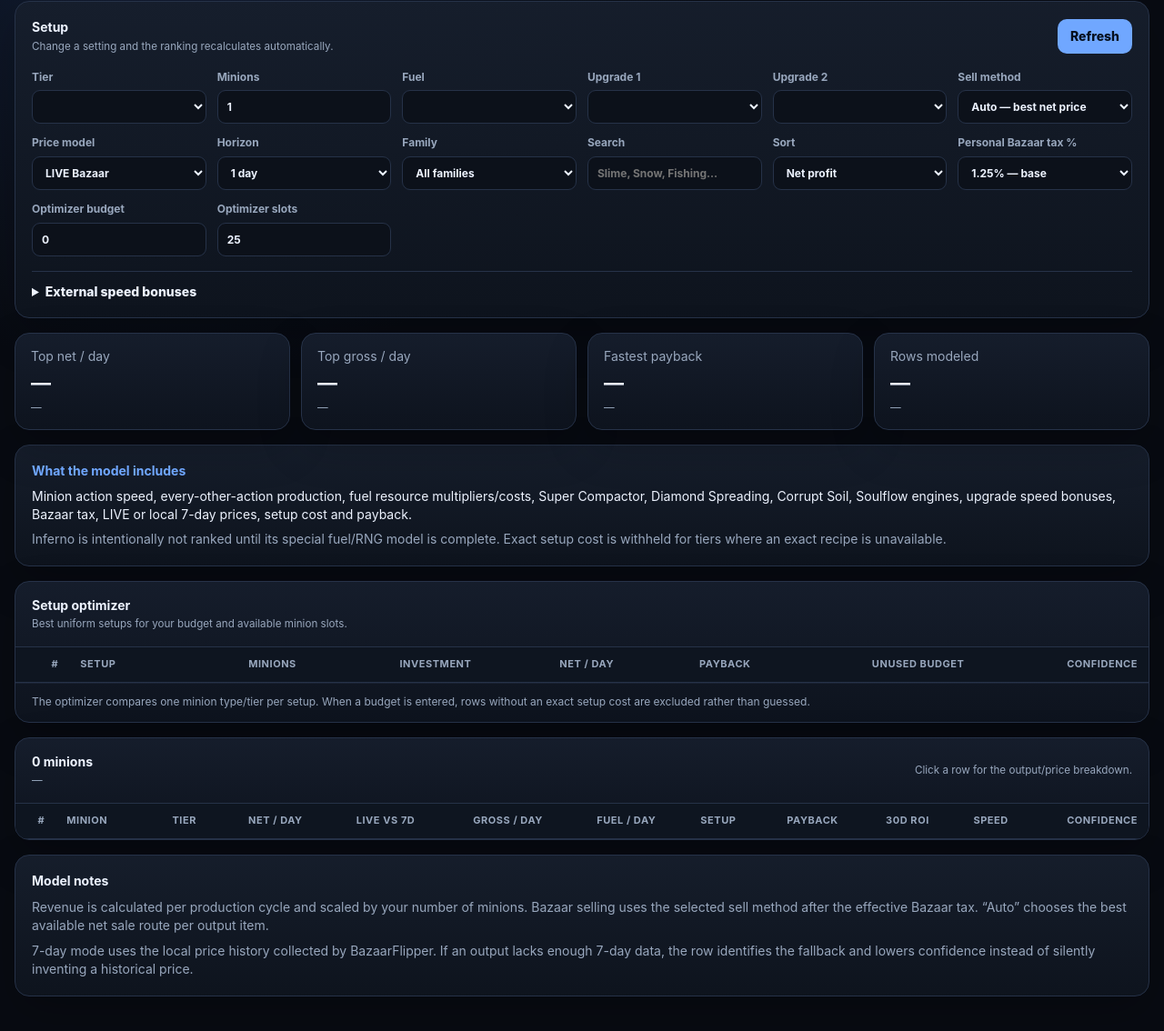
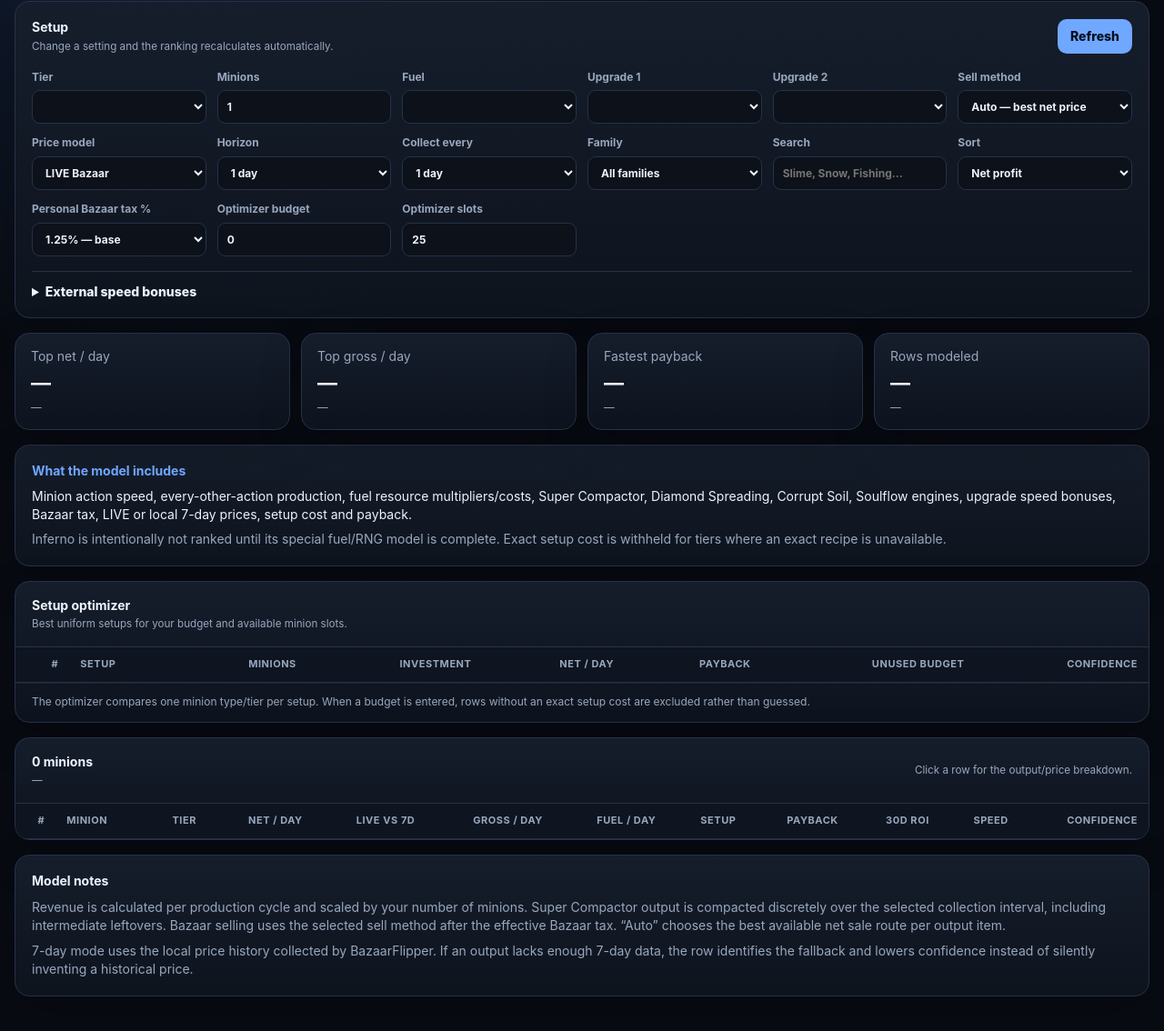
Before and after one commit to kingame111/bazaarflipper-updates, a website: page _staging/v0.6.0/public/minions.html in a window 1280 px wide. Shown: the part 198-1332 px from the top of the page at 91% size. Drawn offline with Linux system fonts and the light colour scheme; no server answers.

Commit message:
Add collection interval control for recursive compaction

```diff
--- a/_staging/v0.6.0/public/minions.html
+++ b/_staging/v0.6.0/public/minions.html
@@ -63,6 +63,17 @@
             <option value="1" selected>1 day</option>
             <option value="7">7 days</option>
             <option value="30">30 days</option>
+          </select>
+        </label>
+        <label>Collect every
+          <select id="collectionIntervalDays">
+            <option value="0.0416666667">1 hour</option>
+            <option value="0.25">6 hours</option>
+            <option value="0.5">12 hours</option>
+            <option value="1" selected>1 day</option>
+            <option value="3">3 days</option>
+            <option value="7">7 days</option>
+            <option value="14">14 days</option>
           </select>
         </label>
         <label>Family
@@ -163,7 +174,7 @@
 
     <section class="panel methodology">
       <strong>Model notes</strong>
-      <p>Revenue is calculated per production cycle and scaled by your number of minions. Bazaar selling uses the selected sell method after the effective Bazaar tax. “Auto” chooses the best available net sale route per output item.</p>
+      <p>Revenue is calculated per production cycle and scaled by your number of minions. Super Compactor output is compacted discretely over the selected collection interval, including intermediate leftovers. Bazaar selling uses the selected sell method after the effective Bazaar tax. “Auto” chooses the best available net sale route per output item.</p>
       <p>7-day mode uses the local price history collected by BazaarFlipper. If an output lacks enough 7-day data, the row identifies the fallback and lowers confidence instead of silently inventing a historical price.</p>
     </section>
   </main>
```
